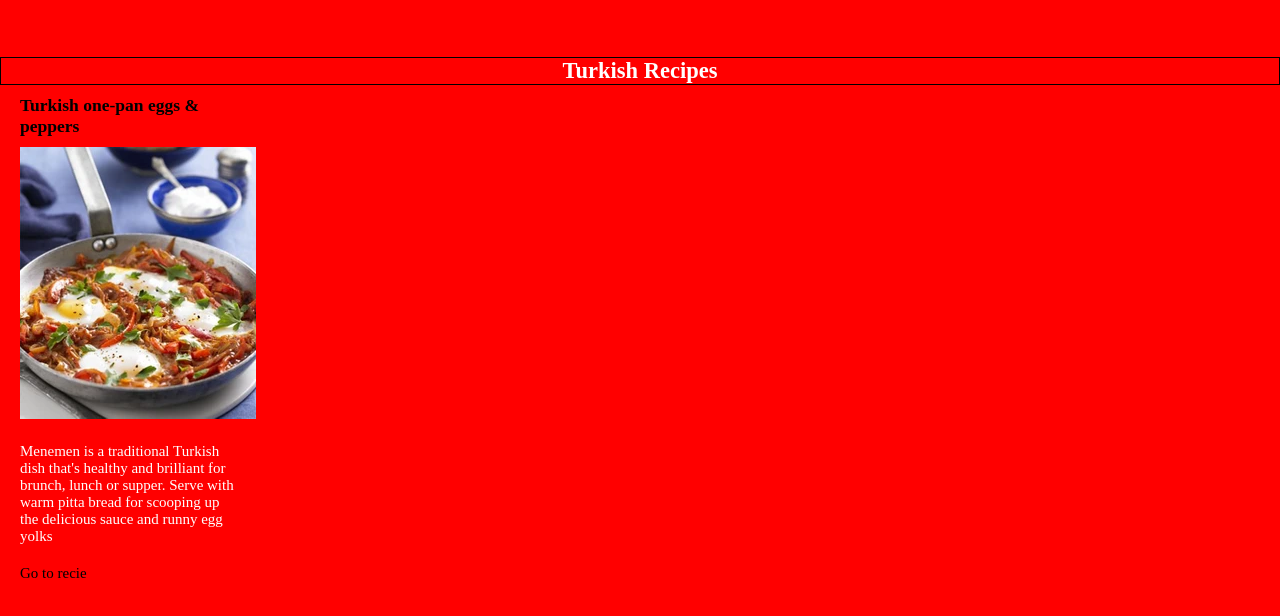
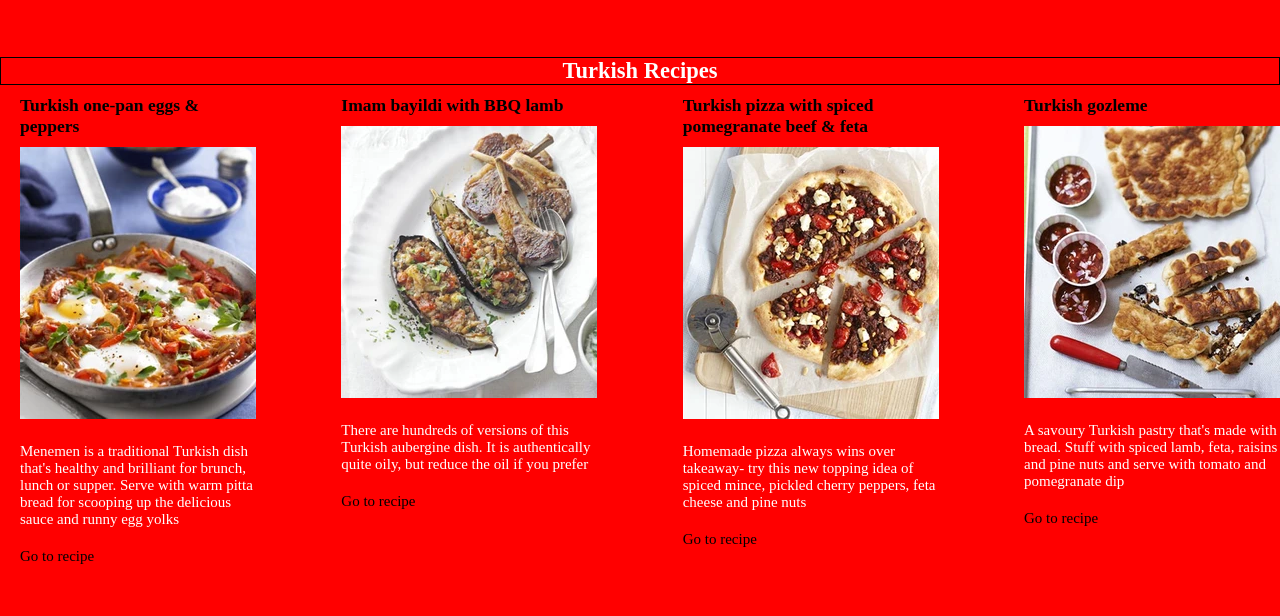
Before and after one commit to mrnet300/odin-recipes, a plain HTML site: page index.html in a window 1280 px wide. Shown: the part 70-686 px from the top of the page. Drawn offline with Linux system fonts and the light colour scheme.

Commit message:
appended three more recipes and did small fixes

```diff
--- a/index.html
+++ b/index.html
@@ -28,6 +28,8 @@
     <section class="section">
         <h2 class="section__title">Turkish Recipes</h2>
         <div class="items">
+
+            <!--  Section Item-->
             <div class="section__item">
                 <h3 class="section__item-title">Turkish one-pan eggs &amp; peppers </h3>
                 <img src="img/recipe1.jpg" alt="Turkish one-pan egg and peppers">
@@ -36,8 +38,41 @@
                     Serve
                     with warm pitta bread for scooping up the delicious sauce and runny egg yolks
                 </p>
-                <a href="pages/menemen.html" class="section__link">Go to recie</a>
-            </div>
+                <a href="pages/menemen.html" class="section__link">Go to recipe</a>
+            </div> <!-- /section item-->
+
+            <!--  Section Item-->
+            <div class="section__item">
+                <h3 class="section__item-title">Imam bayildi with BBQ lamb</h3>
+                <img src="img/recipe2.jpg" alt="Imam bayildi with BBQ lamb">
+                <p class="section__item-description">
+                    There are hundreds of versions of this Turkish aubergine dish. It is authentically quite oily, but
+                    reduce the oil if you prefer
+                </p>
+                <a href="pages/imam-bayildi.html" class="section__link">Go to recipe</a>
+            </div> <!-- /section item-->
+
+            <!--  Section Item-->
+            <div class="section__item">
+                <h3 class="section__item-title">Turkish pizza with spiced pomegranate beef &amp; feta</h3>
+                <img src="img/recipe3.jpg" alt="Turkish pizza with spiced pomegranate beef and feta">
+                <p class="section__item-description">
+                    Homemade pizza always wins over takeaway- try this new topping idea of spiced mince, pickled cherry
+                    peppers, feta cheese and pine nuts
+                </p>
+                <a href="pages/pizza.html" class="section__link">Go to recipe</a>
+            </div> <!-- /section item-->
+
+            <!--  Section Item-->
+            <div class="section__item">
+                <h3 class="section__item-title">Turkish gozleme</h3>
+                <img src="img/recipe4.jpg" alt="Turkish gozleme">
+                <p class="section__item-description">
+                    A savoury Turkish pastry that's made with bread. Stuff with spiced lamb, feta, raisins and pine nuts
+                    and serve with tomato and pomegranate dip
+                </p>
+                <a href="pages/gozleme.html" class="section__link">Go to recipe</a>
+            </div> <!-- /section item-->
         </div>
     </section><!-- /Main section-->
 </body>
--- a/style.css
+++ b/style.css
@@ -75,7 +75,10 @@ body {
 .section__item {
     width: 20%;
     flex-wrap: wrap;
-    padding: 0 20px;
+}
+
+.section__item:first-child {
+    padding-left: 20px;
 }
 
 .section__item-title {
```
Also changed, not shown: img/recipe2.jpg (added), img/recipe3.jpg (added), img/recipe4.jpg (added).
